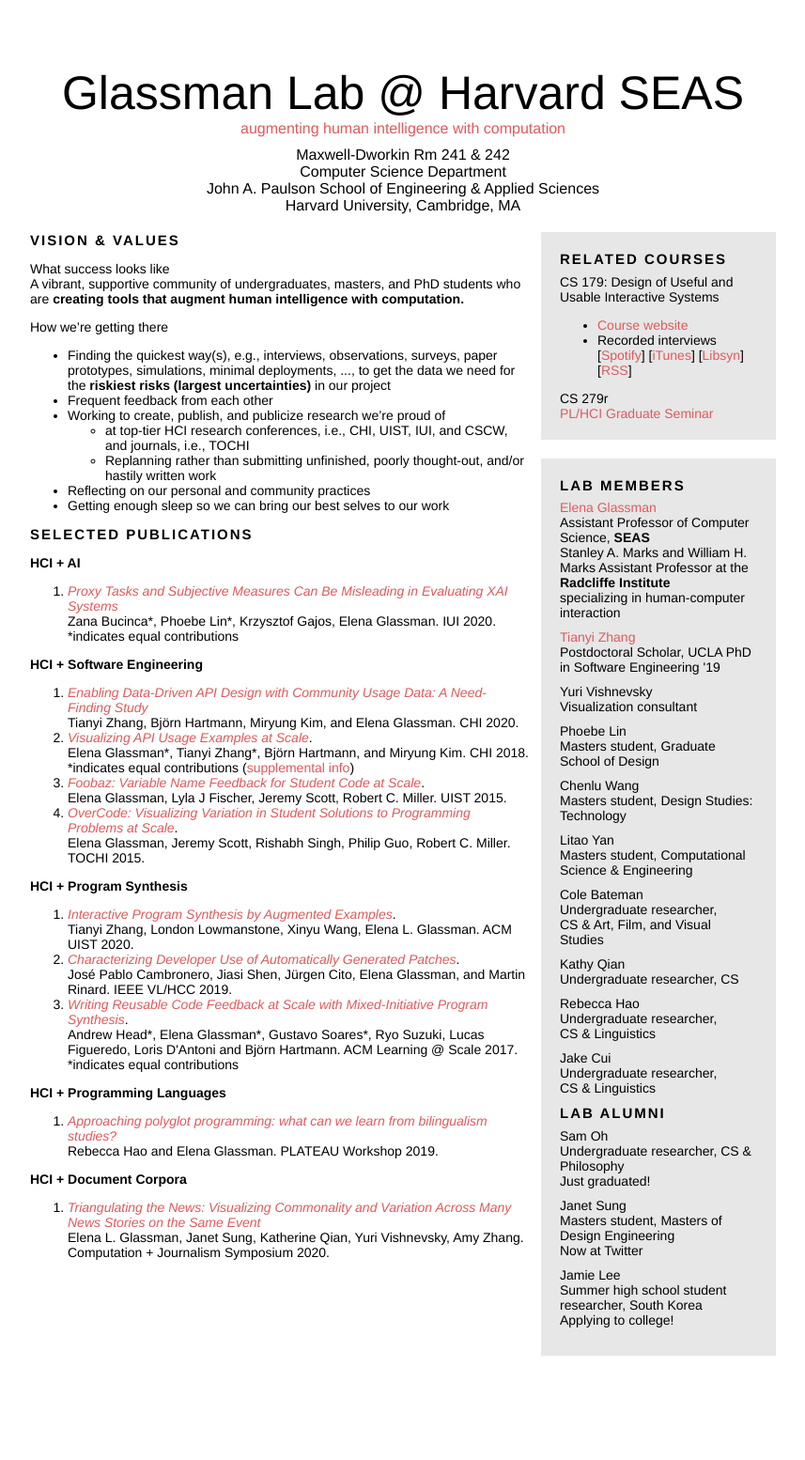
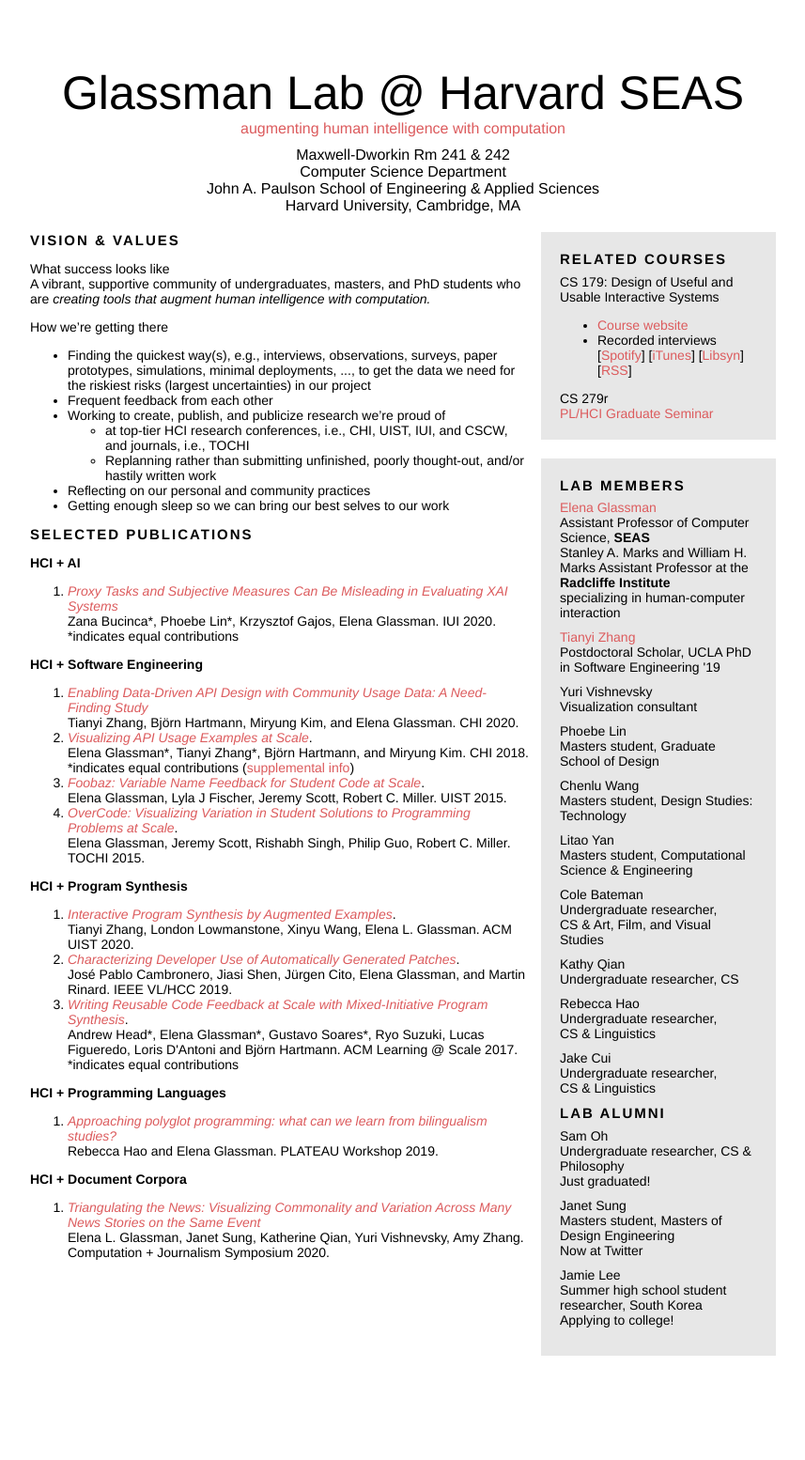
Before and after one commit to eglassman/eglassman.github.io, a Jekyll site: the page built from index.html, in a window 1280 px wide. Shown: the whole page at 94% size, without its empty margins (211-1068 px from the left). Built offline with Jekyll 4.4.1, drawn with Linux system fonts in a browser that asks for light colours.

Commit message:
removign too much bold

```diff
--- a/index.html
+++ b/index.html
@@ -36,14 +36,14 @@
     </div>
     <p>
     <span class="slightlybold">What success looks like</span><br>
-    A vibrant, supportive community of undergraduates, masters, and PhD students who are <b>creating tools that augment human intelligence with computation.</b>
+    A vibrant, supportive community of undergraduates, masters, and PhD students who are <i>creating tools that augment human intelligence with computation.</i>
     <!-- for thought and action  -->
     </p>
     <p>
     <span class="slightlybold">How we’re getting there</span><br>
       <ul>
         <!-- <li>Practicing project planning and replanning</li> -->
-        <li>Finding the quickest way(s), e.g., interviews, observations, surveys, paper prototypes, simulations, minimal deployments, ..., to get the data we need for the <b>riskiest risks (largest uncertainties)</b> in our project</li>
+        <li>Finding the quickest way(s), e.g., interviews, observations, surveys, paper prototypes, simulations, minimal deployments, ..., to get the data we need for the riskiest risks (largest uncertainties) in our project</li>
         <li>Frequent feedback from each other</li>
         <li>Working to create, publish, and publicize research we’re proud of</li>
           <ul>
```
